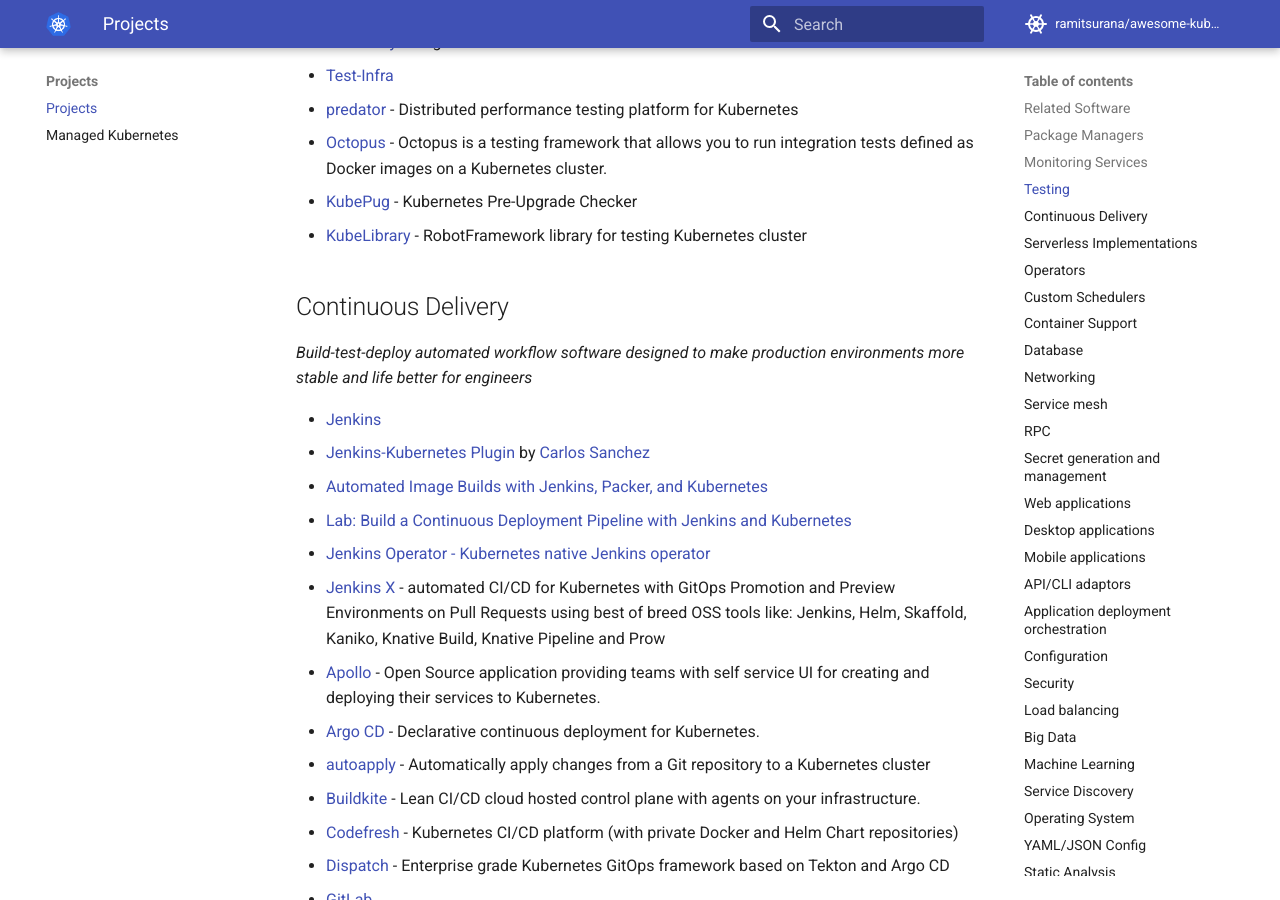
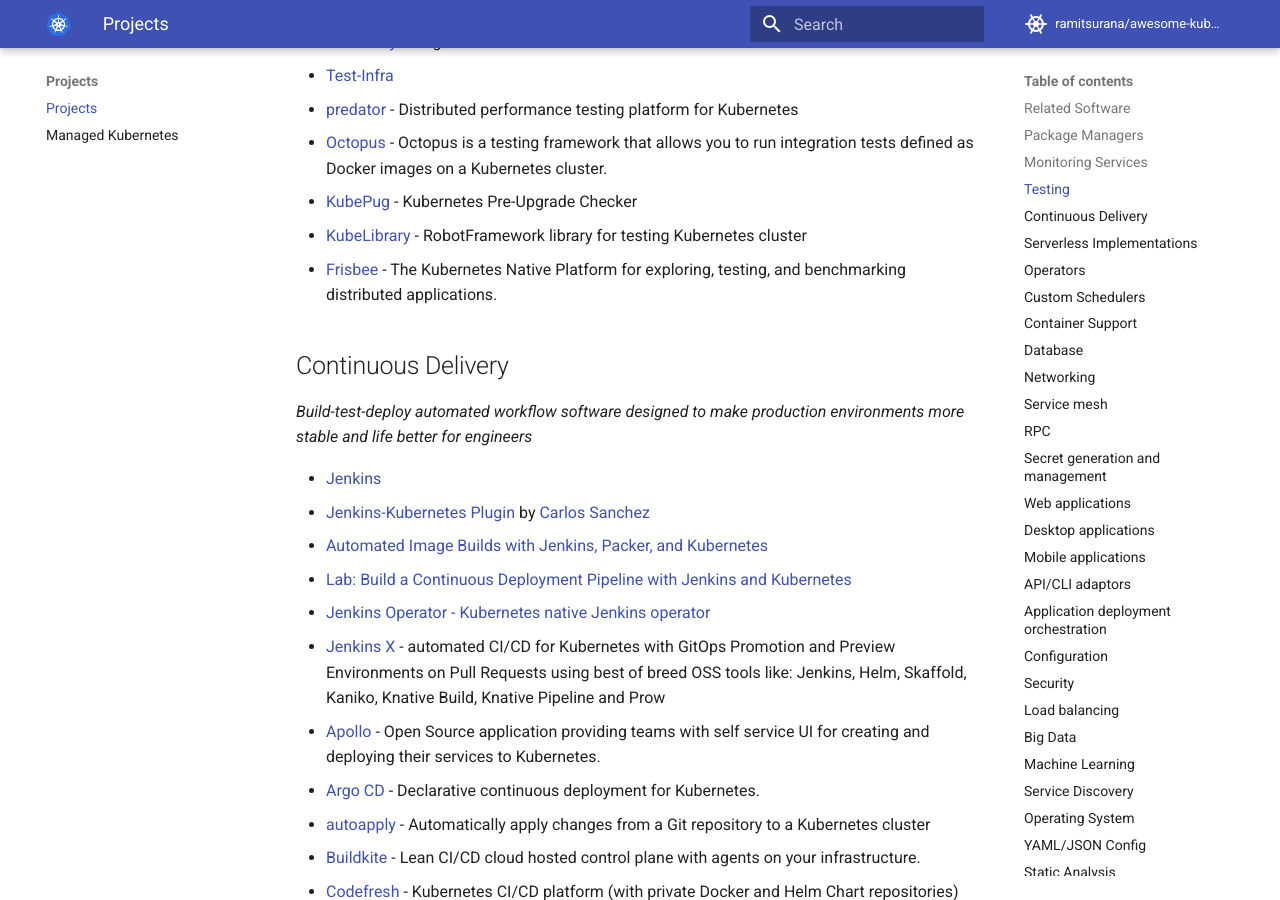
Before and after one commit to ramitsurana/awesome-kubernetes, an MkDocs documentation site: the page built from docs/projects/projects.md, in a window 1280 px wide and 900 px high, scrolled down 4251 px. Built offline with MkDocs 1.6.1 and Material for MkDocs 9.7.7, drawn with Linux system fonts in a browser that asks for light colours; comment, search, counter and statistics services are not loaded.

Commit message:
Update projects.md

```diff
--- a/docs/projects/projects.md
+++ b/docs/projects/projects.md
@@ -114,6 +114,7 @@ Projects
 * [Octopus](https://github.com/kyma-incubator/octopus) - Octopus is a testing framework that allows you to run integration tests defined as Docker images on a Kubernetes cluster.
 * [KubePug](https://github.com/rikatz/kubepug) - Kubernetes Pre-Upgrade Checker
 * [KubeLibrary](https://github.com/devopsspiral/KubeLibrary) - RobotFramework library for testing Kubernetes cluster
+* [Frisbee](https://github.com/CARV-ICS-FORTH/frisbee) - The Kubernetes Native Platform for exploring, testing, and benchmarking distributed applications.
 
 ## Continuous Delivery
 
```
